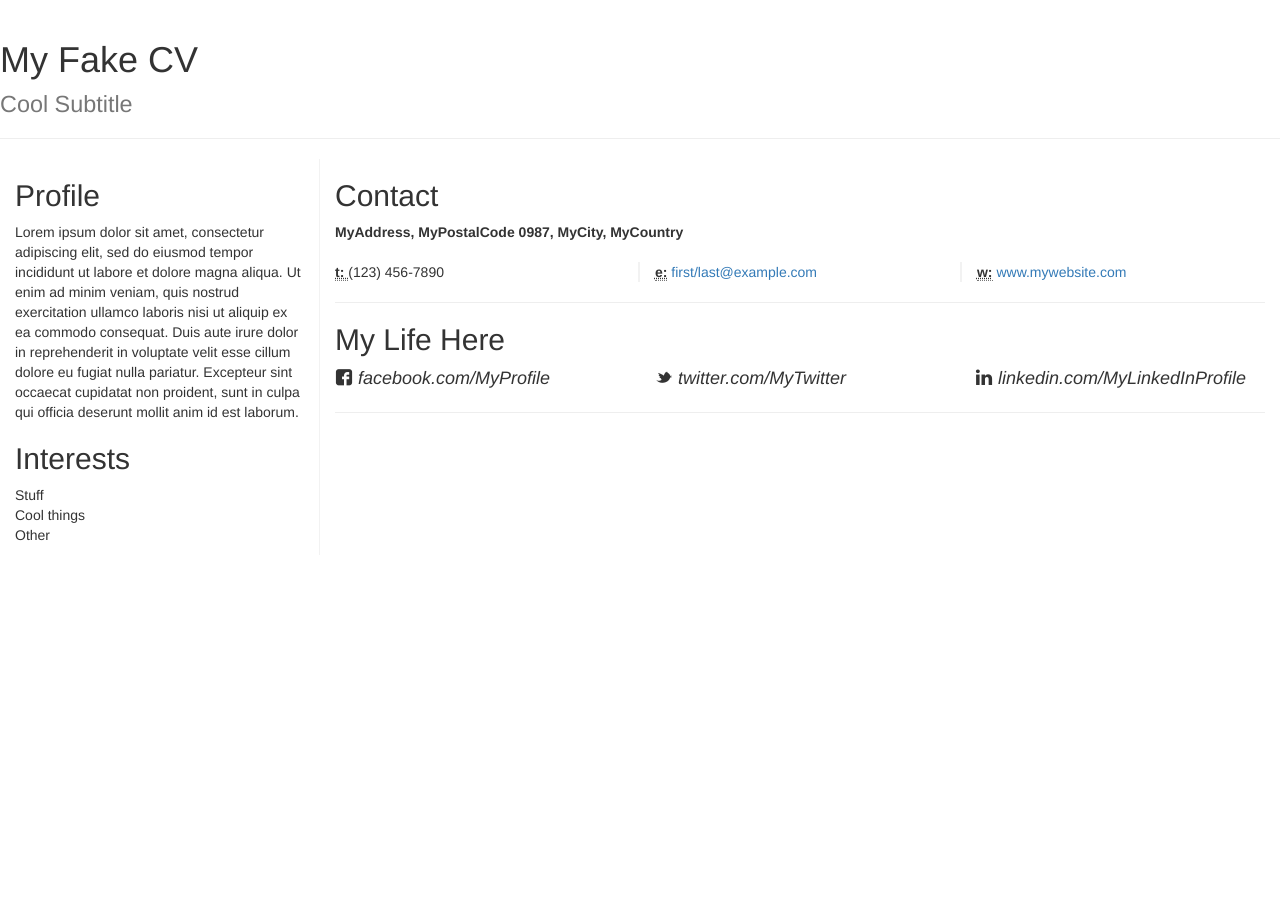
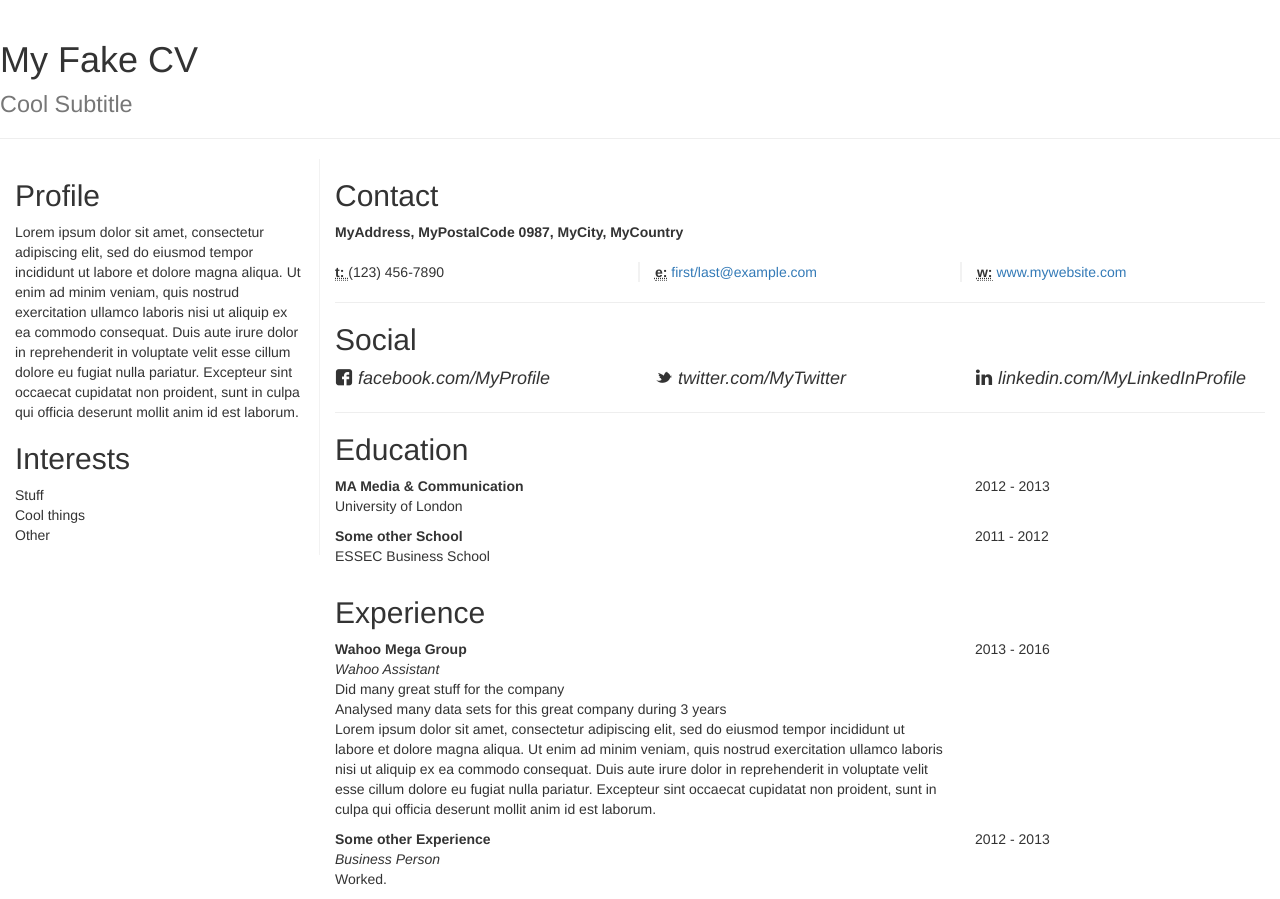
Before and after one commit to Tsubz/FakeCV, a plain HTML site: page index.html in a window 1280 px wide. Before the commit the page ends 800 px from the top, so only its background shows below. Drawn offline with Linux system fonts and the light colour scheme.

Commit message:
With Experience

```diff
--- a/index.html
+++ b/index.html
@@ -52,7 +52,8 @@ no">
                 </div>
 
                <hr>
-               <h2>My Life Here</h2>
+              <div>
+               <h2>Social</h2>
                 <span class="step size-18">
                 <div class="row">
                     <div class="col-xs-12 col-md-4">
@@ -67,6 +68,48 @@ no">
                     </div>
                 </span>
                 <hr>
+              </div>
+              <div>
+                  <h2>Education</h2>
+                  <div class="row">
+                    <div class="col-xs-12 col-md-8">
+                        <p><strong>MA Media & Communication</strong><br> University of London</p>
+                    </div>
+                    <div class="col-xs-12 col-md-4">
+                        <p>2012 - 2013</p>
+                    </div>
+                    <div class="col-xs-12 col-md-8">
+                        <p><strong>Some other School</strong><br>ESSEC Business School</p>
+                    </div>
+                    <div class="col-xs-12 col-md-4">
+                        <p>2011 - 2012</p>
+                    </div>
+                    </div>
+              </div>
+
+              <div>
+                  <h2>Experience</h2>
+                  <div class="row">
+                    <div class="col-xs-12 col-md-8">
+                        <p><strong>Wahoo Mega Group</strong>
+                        <br><em>Wahoo Assistant</em>
+                        <br>Did many great stuff for the company
+                        <br>Analysed many data sets for this great company during 3 years
+                        <br>Lorem ipsum dolor sit amet, consectetur adipiscing elit, sed do eiusmod tempor incididunt ut labore et dolore magna aliqua. Ut enim ad minim veniam, quis nostrud exercitation ullamco laboris nisi ut aliquip ex ea commodo consequat. Duis aute irure dolor in reprehenderit in voluptate velit esse cillum dolore eu fugiat nulla pariatur. Excepteur sint occaecat cupidatat non proident, sunt in culpa qui officia deserunt mollit anim id est laborum.</p>
+                    </div>
+                    <div class="col-xs-12 col-md-4">
+                        <p>2013 - 2016</p>
+                    </div>
+                    <div class="col-xs-12 col-md-8">
+                        <p><strong>Some other Experience</strong>
+                        <br><em>Business Person</em>
+                        <br>Worked.</p>
+                    </div>
+                    <div class="col-xs-12 col-md-4">
+                        <p>2012 - 2013</p>
+                    </div>
+                    </div>
+              </div>
 
            </div>
         </div>
```
